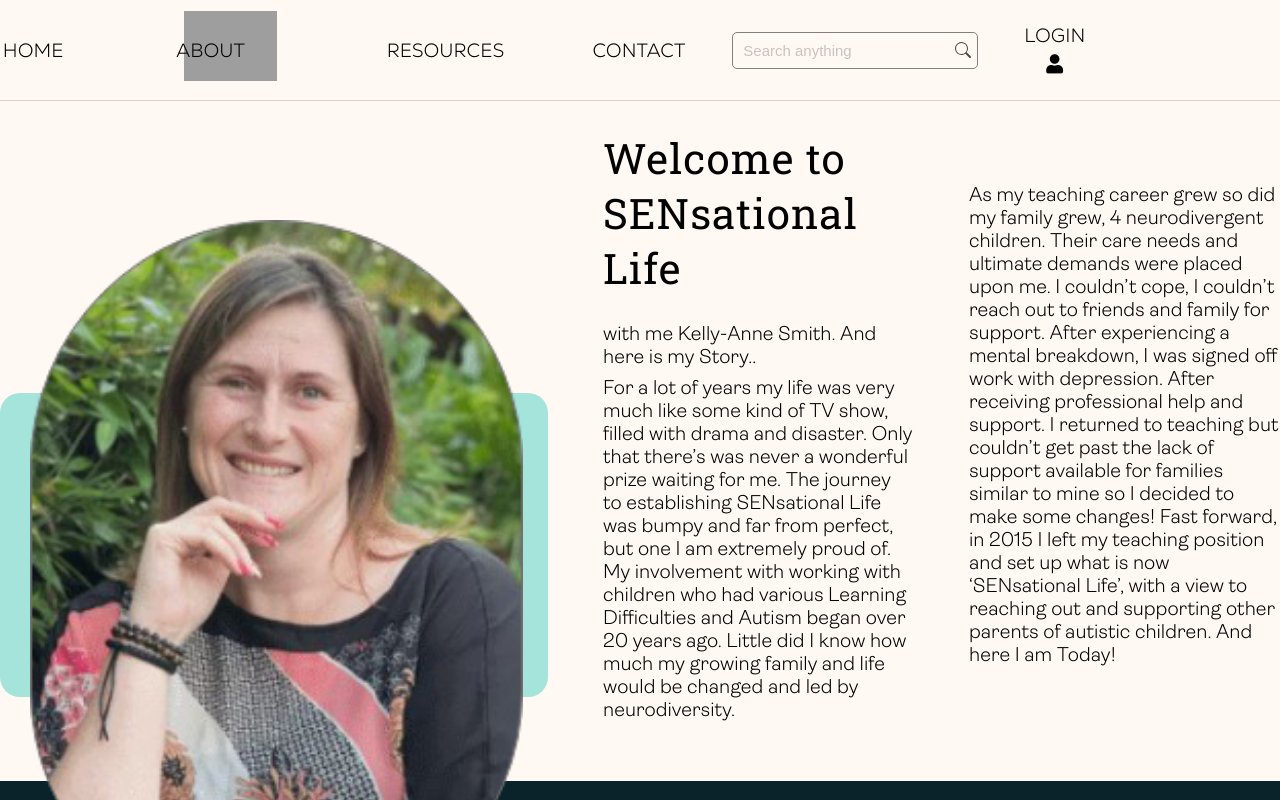
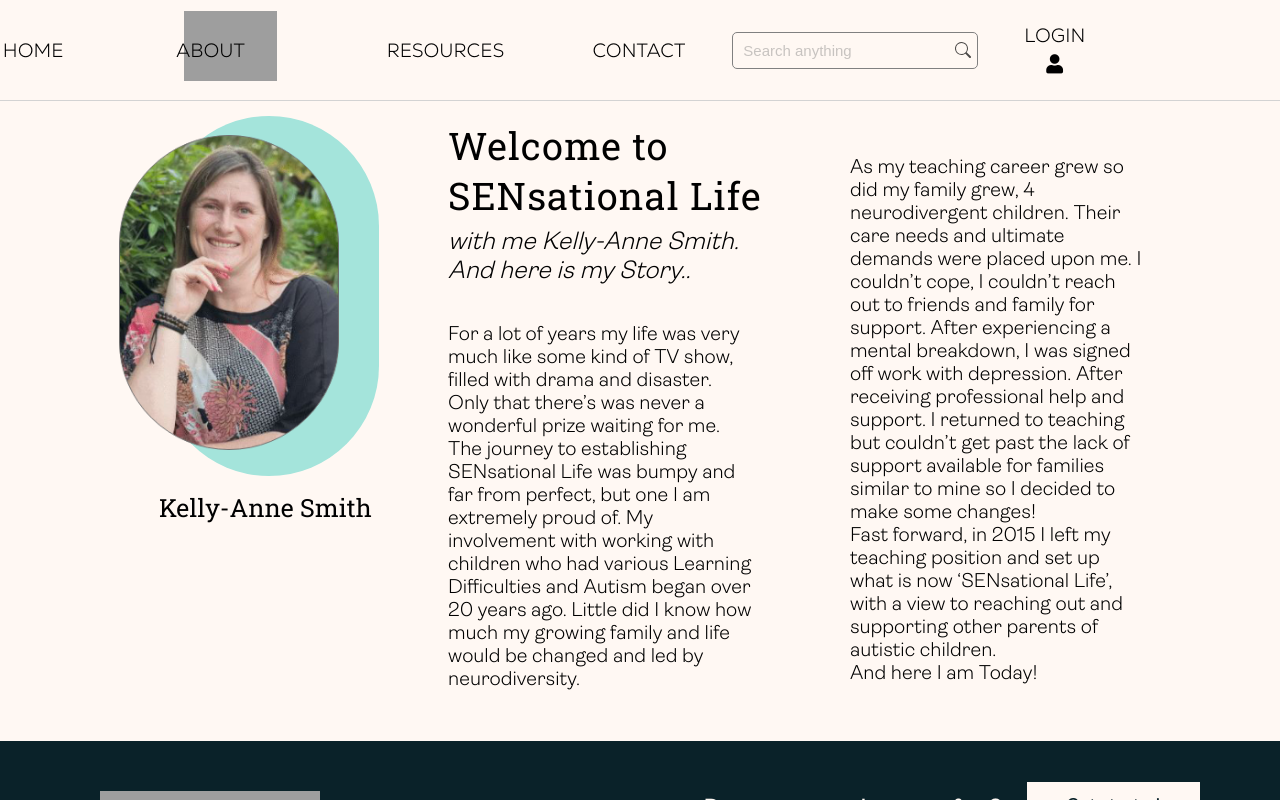
Before and after one commit to Sensational-Life/asd, a React (Create React App) app in the folder client/: page /about-us-more in a window 1280 px wide. Shown: the top 800 px of the page. Built offline with nearby package versions, Linux system fonts and the light colour scheme; grey boxes are pictures that could not be loaded.

Commit message:
add styling according to design

```diff
--- a/client/src/pages/AboutUsPage/AboutUsPage.css
+++ b/client/src/pages/AboutUsPage/AboutUsPage.css
@@ -2,56 +2,66 @@
 	background-color: #fff8f3;
 }
 .about-us-hero-image img {
-	width: 90%;
+	width: 220px;
+	height: 315px;
 	position: absolute;
-	top: -173px;
-	left: 30px;
-
+	top: 19px;
+	left: -40px;
 }
 .about-us-img-container-colour-blob {
 	background-color: var(--green-bg-color);
-    height: 304px;
-    width: 548px;
-    border-radius: 20px;
-    position: relative;
-    top: 104px;
+	height: 360px;
+	width: 220px;
+	border-radius: 130px;
+	bottom: 125px;
+	left: 21px;
+	position: relative;
+}
+.about-us-name-tag {
+	font-family: "RobotoSlab-Regular";
+	font-size: 25px;
+	position: relative;
+	top: 375px;
 }
 
 .about-us-content {
 	display: flex;
 	flex-direction: row;
-	height: 85vh;
+	height: 80vh;
 	justify-content: center;
 	align-items: center;
-	column-gap: 55px;
+	column-gap: 90px;
 }
 
 .about-us-content-middle-container {
 	display: flex;
 	flex-direction: column;
 	justify-content: center;
-	width: 416px;
+	width: 312px;
 	height: 50vh;
 	padding: 0 0 30px 0;
 	font-family: "Ambit Light";
 	font-size: 20px;
+	text-align: left;
 	row-gap: 8px;
 }
+.about-us-content-middle-container > p {
+	width: 305px;
+}
 .about-us-content-middle-container > h1 {
-	font-size: 42px;
+	width: 315px;
+	font-size: 38px;
 	font-family: "RobotoSlab-Regular";
 	font-weight: lighter;
 	letter-spacing: 1px;
-	padding-bottom: 21px;
+}
+.about-us-content-middle-container > span {
+	font-size: 25px;
+	font-style: italic;
+	padding: 0 0 30px 0;
 }
 .about-us-content-right-container {
-	display: flex;
-	flex-direction: column;
-	justify-content: center;
-	width: 416px;
-	height: 50vh;
-	padding: 0 0 30px 0;
+	width: 292px;
 	font-family: "Ambit Light";
 	font-size: 20px;
-	row-gap: 8px;
 }
--- a/client/src/pages/AboutUsPage/AboutUsPage.js
+++ b/client/src/pages/AboutUsPage/AboutUsPage.js
@@ -17,6 +17,9 @@ function AboutUsPage() {
 										src={KellyAnneImg}
 										alt="a mother kissing daughters forehead"
 									/>
+								</div>
+								<div className="about-us-name-tag">
+									<span>Kelly-Anne Smith</span>
 								</div>
 							</div>
 						</div>
@@ -44,10 +47,10 @@ function AboutUsPage() {
 							off work with depression. After receiving professional help and
 							support. I returned to teaching but couldn’t get past the lack of
 							support available for families similar to mine so I decided to
-							make some changes! Fast forward, in 2015 I left my teaching
-							position and set up what is now ‘SENsational Life’, with a view to
-							reaching out and supporting other parents of autistic children.
-							And here I am Today!
+							make some changes! <br></br> Fast forward, in 2015 I left my
+							teaching position and set up what is now ‘SENsational Life’, with
+							a view to reaching out and supporting other parents of autistic
+							children. <br></br>And here I am Today!
 						</p>
 					</section>
 				</section>
```
